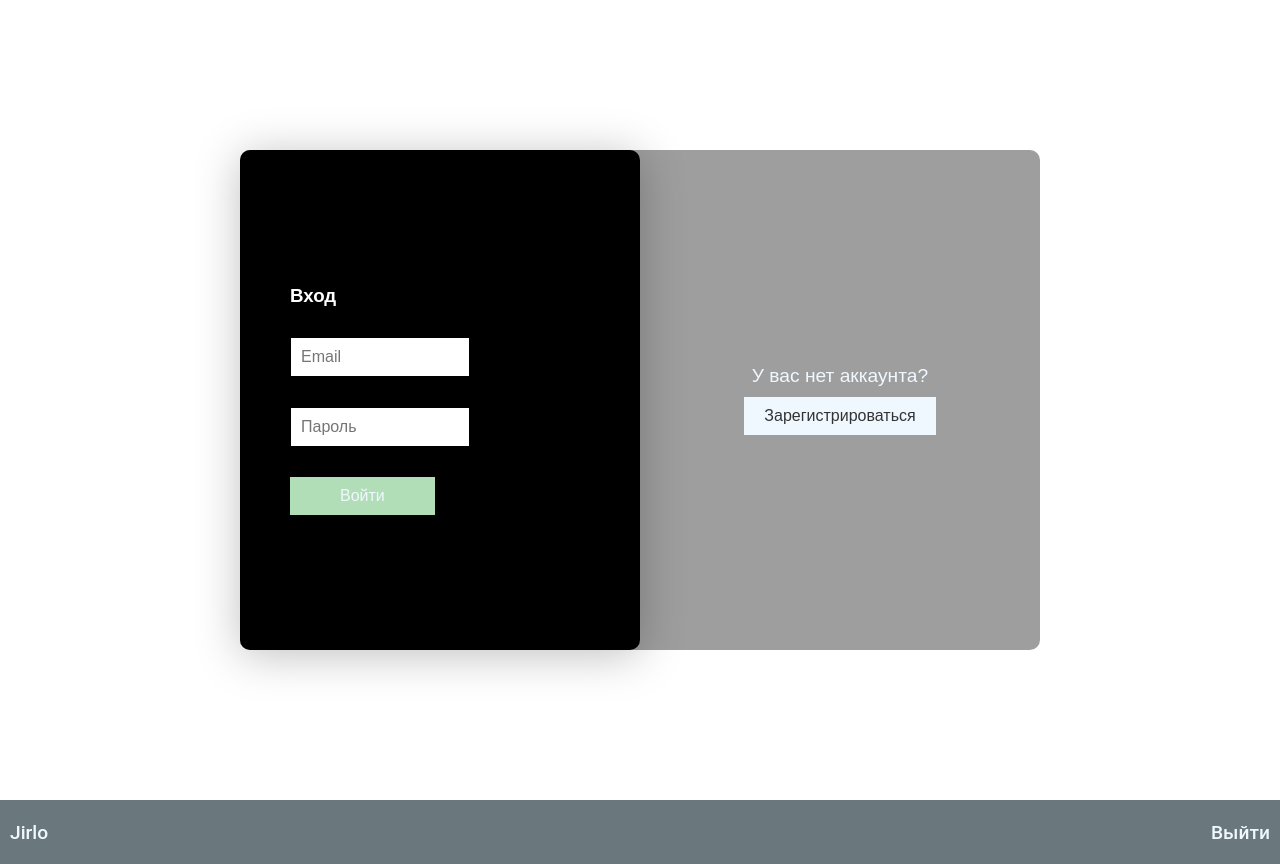
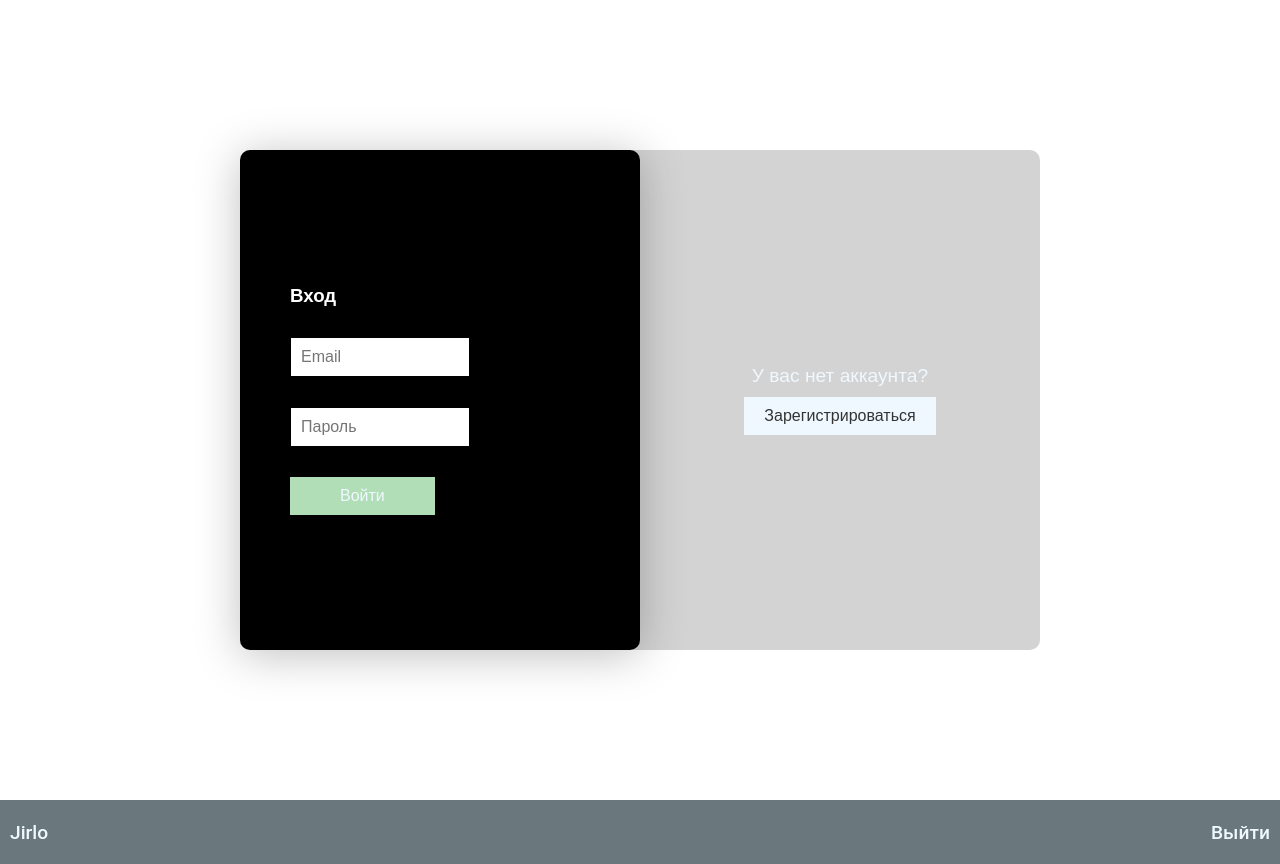
Before and after one commit to valogus/Whatman, a React (Create React App) app in the folder react-app/: page /auth in a window 1280 px wide. Built offline with nearby package versions, Linux system fonts and the light colour scheme.

Commit message:
btnActive1.3

```diff
--- a/react-app/src/components/Auth/Auth.css
+++ b/react-app/src/components/Auth/Auth.css
@@ -20,12 +20,12 @@
     display: flex;
     justify-content: center;
     align-items: center;
-    background-color: rgba(0, 0, 0, 0.376);
+    background-color: rgba(0, 0, 0, 0.165);
     border-radius: 10px;
   }
 
   .parentCont.active{
-    background-color: rgba(0, 0, 0, 0.377);
+    background-color: rgba(0, 0, 0, 0.165);
     transition: 0.5s;
     border-radius: 10px;
   }
```
